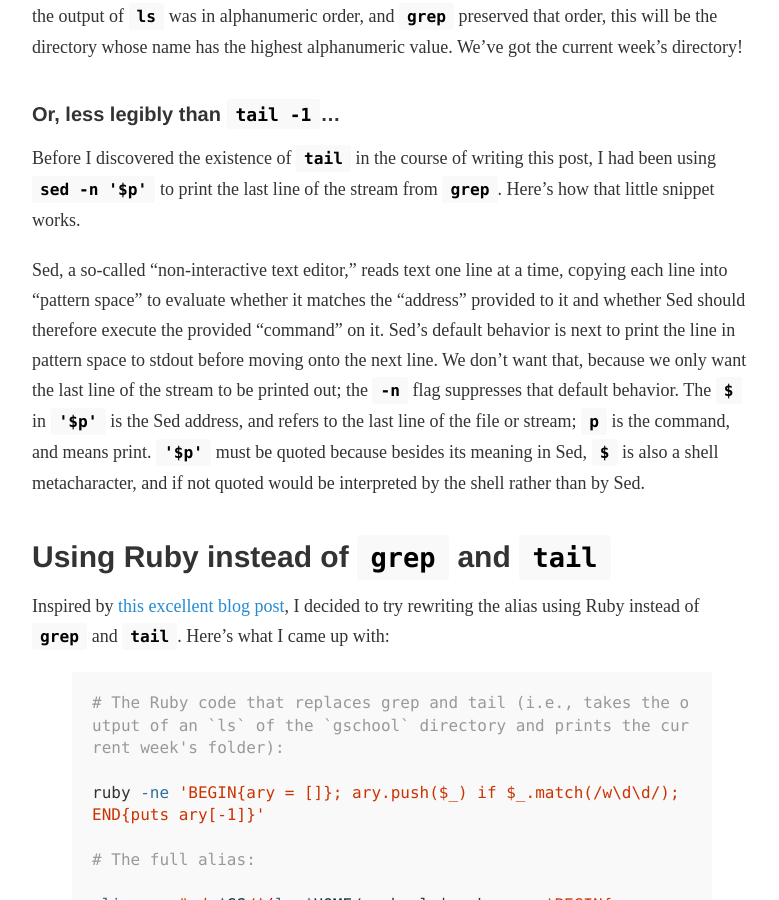
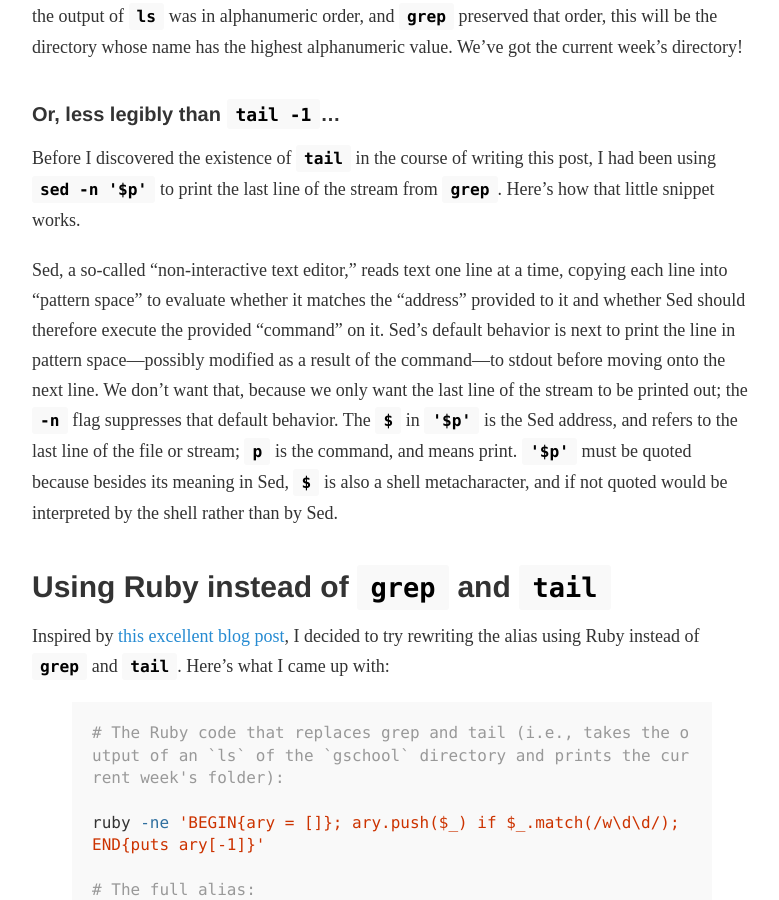
Before and after one commit to gs-kl/gs-kl.github.io, a Jekyll site: the page built from _posts/2014-11-22-elaborate-shell-aliases.md, in a window 1280 px wide and 900 px high, scrolled down 1801 px. Shown: the whole window, without its empty margins (248-1027 px from the left). Built offline with Jekyll 4.4.1, drawn with Linux system fonts in a browser that asks for light colours; nearby versions of some CDN libraries; some web fonts are replaced; some of the changed text lies outside the part shown.

Commit message:
Line editing

```diff
--- a/_posts/2014-11-22-elaborate-shell-aliases.md
+++ b/_posts/2014-11-22-elaborate-shell-aliases.md
@@ -44,7 +44,7 @@ Finally, `tail -1` prints the last line of `egrep`'s output to stdout.  [`tail`]
 #### Or, less legibly than `tail -1`...
 Before I discovered the existence of `tail` in the course of writing this post, I had been using `sed -n '$p'` to print the last line of the stream from `grep`. Here's how that little snippet works.
 
-Sed, a so-called "non-interactive text editor," reads text one line at a time, copying each line into "pattern space" to evaluate whether it matches the "address" provided to it and whether Sed should therefore execute the provided "command" on it. Sed's default behavior is next to print the line in pattern space to stdout before moving onto the next line. We don't want that, because we only want the last line of the stream to be printed out; the `-n` flag suppresses that default behavior. The `$` in `'$p'` is the Sed address, and refers to the last line of the file or stream; `p` is the command, and means print. `'$p'` must be quoted because besides its meaning in Sed, `$` is also a shell metacharacter, and if not quoted would be interpreted by the shell rather than by Sed.
+Sed, a so-called "non-interactive text editor," reads text one line at a time, copying each line into "pattern space" to evaluate whether it matches the "address" provided to it and whether Sed should therefore execute the provided "command" on it. Sed's default behavior is next to print the line in pattern space—possibly modified as a result of the command—to stdout before moving onto the next line. We don't want that, because we only want the last line of the stream to be printed out; the `-n` flag suppresses that default behavior. The `$` in `'$p'` is the Sed address, and refers to the last line of the file or stream; `p` is the command, and means print. `'$p'` must be quoted because besides its meaning in Sed, `$` is also a shell metacharacter, and if not quoted would be interpreted by the shell rather than by Sed.
 
 
 ## Using Ruby instead of `grep` and `tail`
```
